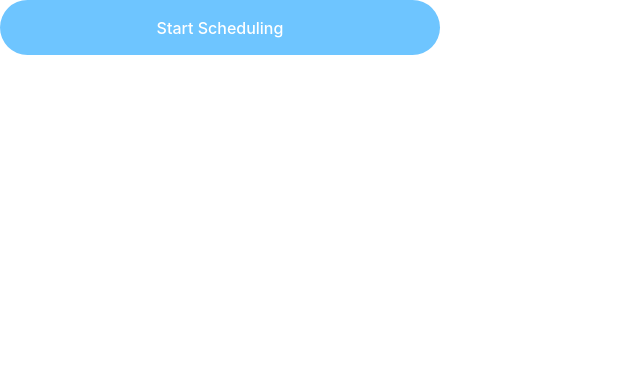
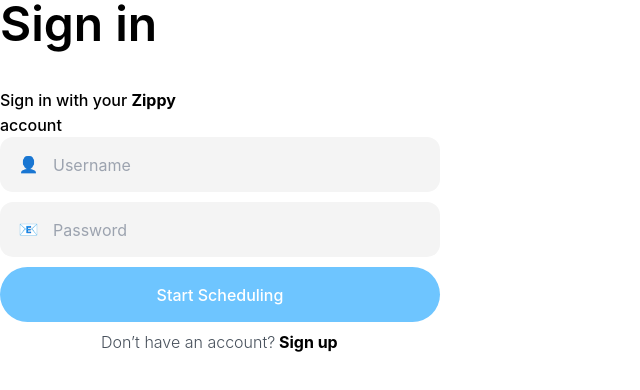
Before and after one commit to fabeha123/assignment-scheduler-v3, a Next.js app: page /signin in a window 1280 px wide. Shown: the top 390 px of the page, without its empty margins (0-640 px from the left). Built offline with nearby package versions, Linux system fonts and the light colour scheme.

Commit message:
designed signin screen

```diff
--- a/app/signin/page.js
+++ b/app/signin/page.js
@@ -1,9 +1,77 @@
-import Button from "../ui/components/Button";
+"use client";
 
-export default function Signin() {
+import React, { useState } from "react";
+import Form from "../ui/components/Form";
+
+const SigninScreen = () => {
+  const [formData, setFormData] = useState({
+    username: "",
+    email: "",
+  });
+
+  // Update formData when fields change
+  const handleChange = (name, value) => {
+    setFormData((prev) => ({
+      ...prev,
+      [name]: value,
+    }));
+  };
+
+  // Handle form submission
+  const handleSubmit = (e) => {
+    e.preventDefault();
+    console.log("Form submitted:", formData);
+  };
+
   return (
-    <Button variant="primary" size="large">
-      Start Scheduling
-    </Button>
+    <div className="w-[440px] h-[401px] relative">
+      {/* Title Section */}
+      <div className="w-[242px] h-[107px] absolute top-0">
+        <div className="text-black text-5xl font-semibold font-['Inter']">Sign in</div>
+        <div className="absolute top-[88px]">
+          <span className="text-black text-base font-medium font-['Inter']">
+            Sign in with your{" "}
+          </span>
+          <span className="text-black text-base font-bold font-['Inter']">Zippy</span>
+          <span className="text-black text-base font-medium font-['Inter']">
+            {" "}
+            account
+          </span>
+        </div>
+      </div>
+
+      {/* Form Section */}
+      <div className="absolute top-[137px]">
+        <Form onSubmit={handleSubmit} submitLabel="Start Scheduling">
+          <Form.InputText
+            icon={<span>👤</span>}
+            name="username"
+            value={formData.username}
+            onChange={(e) => handleChange("username", e.target.value)}
+            required
+            placeholder="Username"
+          />
+          <Form.InputText
+            icon={<span>📧</span>}
+            name="email"
+            value={formData.email}
+            onChange={(e) => handleChange("email", e.target.value)}
+            required
+            placeholder="Password"
+          />
+        </Form>
+      </div>
+            <div className="w-[440px] h-[99px] absolute top-[250px]">
+        <div className="absolute left-[101px] top-[80px]">
+          <span className="text-[#48515c] text-base font-light font-['Inter']">
+            Don’t have an account?
+          </span>
+          <span className="text-black text-base font-bold font-['Inter']"> Sign up</span>
+        </div>
+      </div>
+    </div>
+
   );
-}
+};
+
+export default SigninScreen;
--- /dev/null
+++ b/app/ui/components/Form.js
@@ -0,0 +1,44 @@
+"use client"; // Add this line at the very top of the file
+import React, { useState } from "react";
+import Button from "./Button";
+
+const Form = ({ children, onSubmit, submitLabel = "Submit" }) => {
+  return (
+    <form onSubmit={onSubmit}>
+      <div className="form-items">{children}</div>
+      <div>
+        <Button type="submit">
+          {submitLabel}
+        </Button>
+      </div>
+    </form>
+  );
+};
+
+const InputText = ({
+  icon,
+  value,
+  onChange,
+  required = false,
+  placeholder = "",
+}) => {
+
+  return (
+    <div className="relative w-[440px] h-[55px] bg-[#f4f4f4] rounded-[13px] flex items-center px-4 mb-[10px]">
+      {icon && <div className="w-[25px] h-[25px] flex items-center justify-center">{icon}</div>}
+      <input
+        type="text"
+        value={value}
+        onChange={onChange}
+        placeholder={placeholder}
+        required={required}
+        className="bg-transparent outline-none text-black text-base font-normal font-['Inter'] flex-1 ml-3"
+      />
+    </div>
+  );
+};
+
+// Attach input components to Form
+Form.InputText = InputText;
+
+export default Form;
```
Also changed, not shown: app/ui/components/Button.js (+1 -8 lines).
